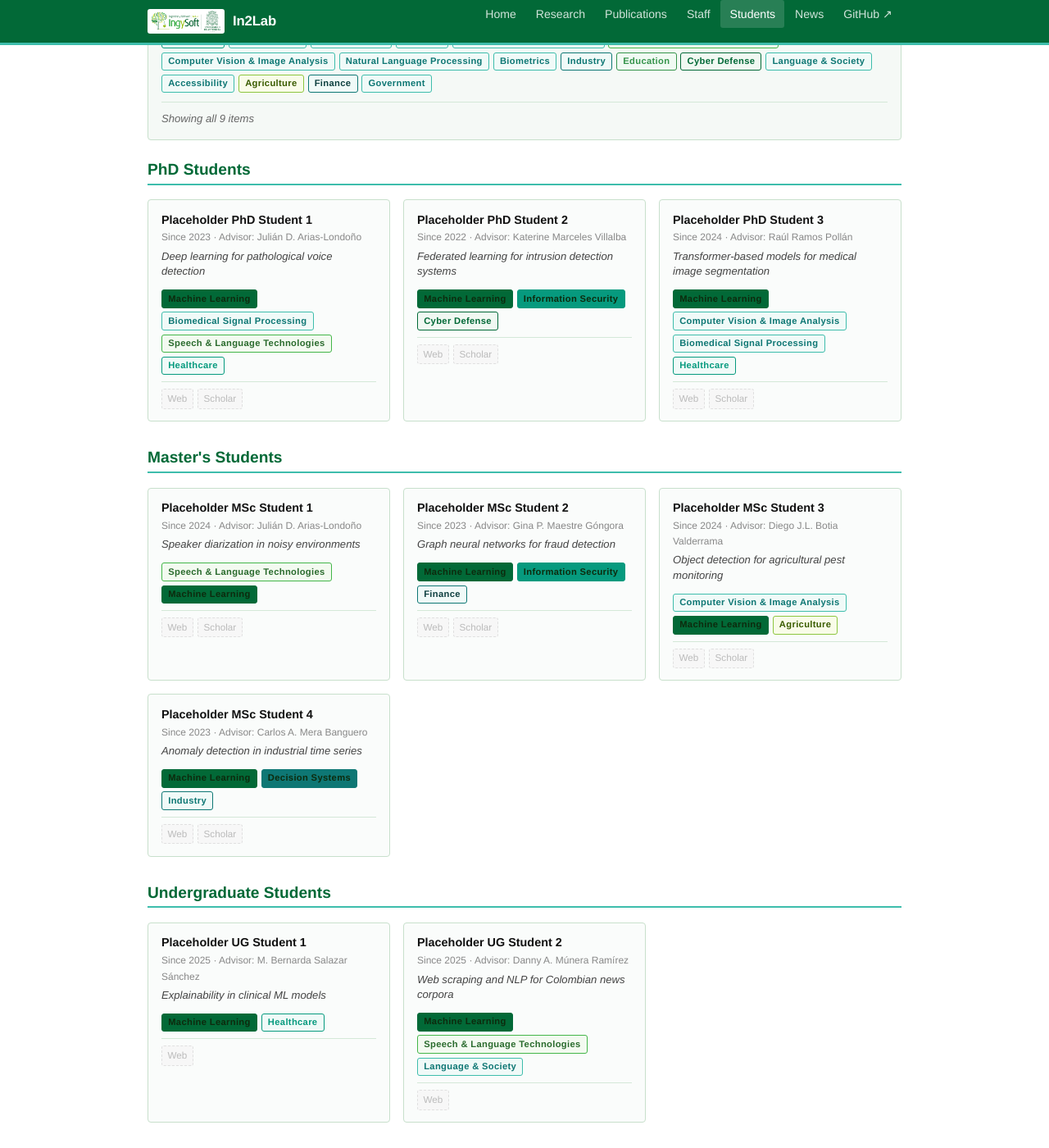
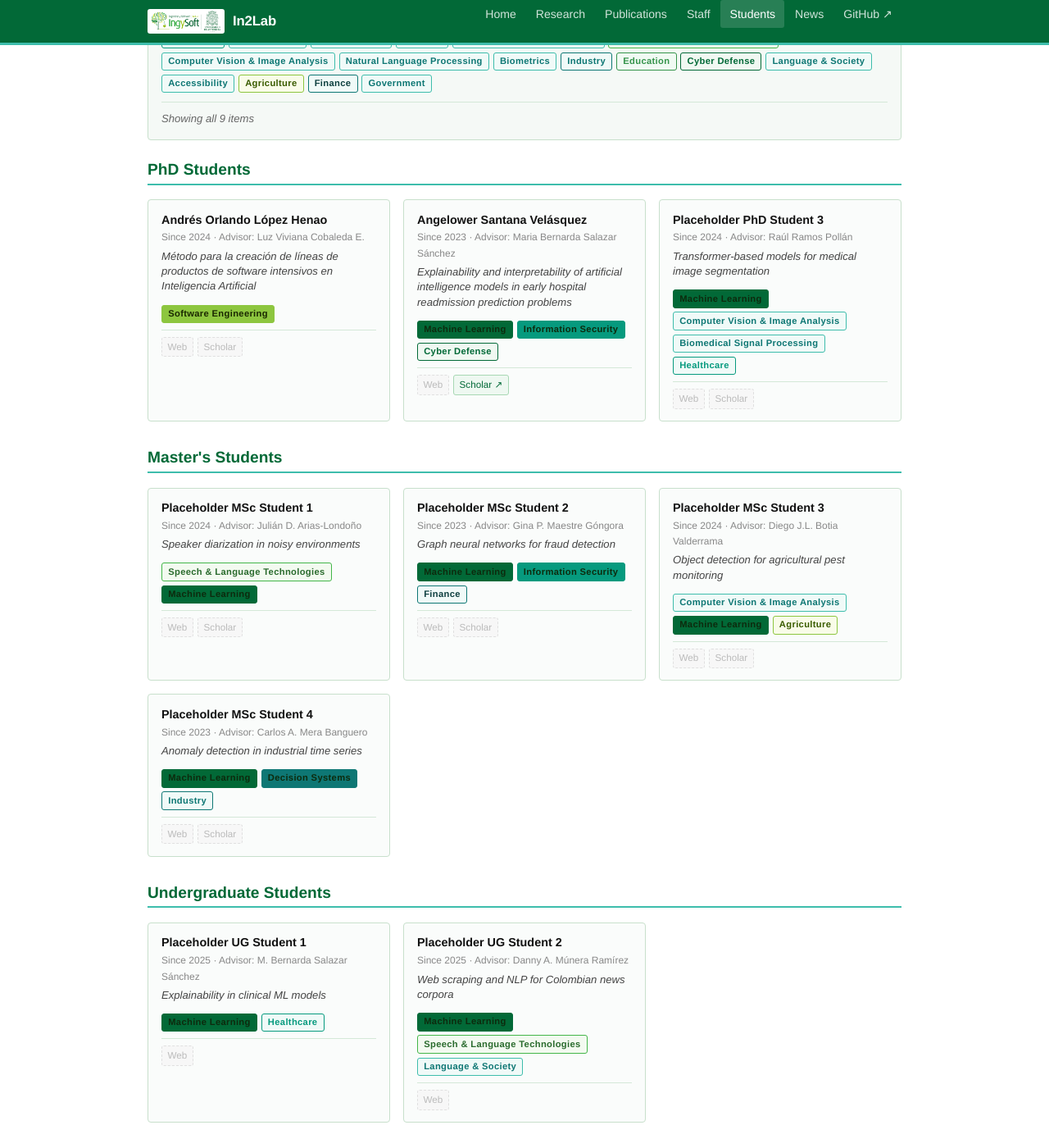
Before and after one commit to IN2LABUDEA/IN2LABUDEA.github.io, a Jekyll site: the page built from students.html, in a window 1280 px wide and 1400 px high, scrolled down 316 px. Shown: the whole window at 82% size. Built offline with Jekyll 4.4.1, drawn with Linux system fonts in a browser that asks for light colours; some of the changed text lies outside the part shown.

Commit message:
added students

```diff
--- a/_data/students.yml
+++ b/_data/students.yml
@@ -21,21 +21,21 @@
 
 current:
   phd:
-    - name:    "Placeholder PhD Student 1"
-      started: 2023
-      topic:   "Deep learning for pathological voice detection"
-      advisor: "Julián D. Arias-Londoño"
-      tags:    [ml, biomedical, speech, healthcare]
+    - name:    "Andrés Orlando López Henao"
+      started: 2024
+      topic:   "Método para la creación de líneas de productos de software intensivos en Inteligencia Artificial"
+      advisor: "Luz Viviana Cobaleda E."
+      tags:    [software]
       web:     null
       scholar: null
 
-    - name:    "Placeholder PhD Student 2"
-      started: 2022
-      topic:   "Federated learning for intrusion detection systems"
-      advisor: "Katerine Marceles Villalba"
+    - name:    "Angelower Santana Velásquez"
+      started: 2023
+      topic:   "Explainability and interpretability of artificial intelligence models in early hospital readmission prediction problems"
+      advisor: "Maria Bernarda Salazar Sánchez"
       tags:    [ml, security, cyberdef]
       web:     null
-      scholar: null
+      scholar: https://scholar.google.com/citations?user=JasmIU4AAAAJ&hl
 
     - name:    "Placeholder PhD Student 3"
       started: 2024
@@ -96,19 +96,19 @@ current:
       scholar: null
 
 former:
-  - name:   "Placeholder Former PhD 1"
+  - name:   "Javier Esteban García Gallo"
     degree: "PhD"
-    year:   2023
-    thesis: "Automatic assessment of dysphonia using machine learning"
-    now:    "Postdoctoral researcher, Universidad Nacional de Colombia"
-    web:    null
+    year:   2019
+    thesis: "A Machine-learning-based Model for the One-year Mortality Prediction in Patients Admitted to an Intensive Care Unit with Diagnosis of Sepsis"
+    now:    "Postdoctoral researcher, ISARIC, Pandemic Sciences Institute, University of Oxford"
+    web:    "https://scholar.google.com/citations?user=bpGYXUUAAAAJ&hl=en"
 
-  - name:   "Placeholder Former PhD 2"
+  - name:   "Luz Viviana Cobaleda E."
     degree: "PhD"
-    year:   2022
-    thesis: "Convolutional architectures for retinal image analysis"
-    now:    "AI Engineer, Clínica Universitaria Bolivariana"
-    web:    null
+    year:   2027
+    thesis: "Development of a personalization model for web applications in a context of model-driven development"
+    now:    "Professor, Universidad de Antioquia"
+    web:    "https://co.linkedin.com/in/luz-viviana-cobaleda-ab468943"
 
   - name:   "Placeholder Former MSc 1"
     degree: "MSc"
```
